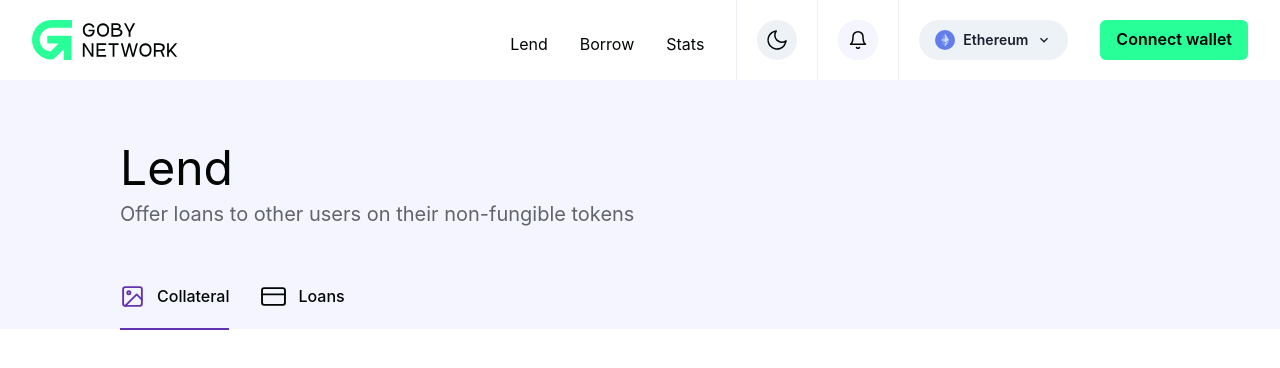
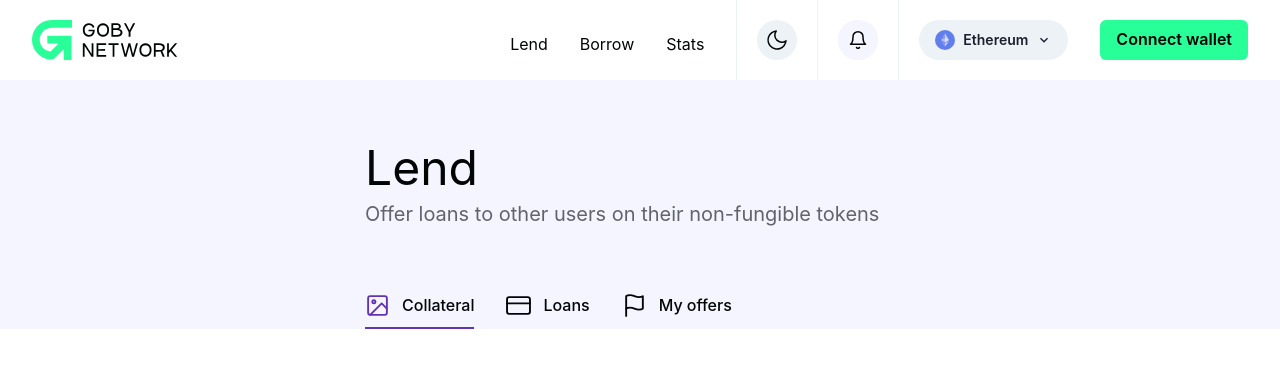
Before and after one commit to paurock/goby, a Next.js app: page / in a window 1280 px wide. Shown: the top 368 px of the page. Built offline with nearby package versions, Linux system fonts and the light colour scheme.

Commit message:
title section done w/o ts

```diff
--- a/src/app/assets/index.ts
+++ b/src/app/assets/index.ts
@@ -1,24 +1,25 @@
-import LogoMobDark from "./logo-mob-dark.svg";
-import LogoMobLight from "./logo-mob-light.svg";
-import LogoDark from "./logo-dark.svg";
-import LogoLight from "./logo-light.svg";
-import LightToggler from "./light-toggler.svg";
-import DarkToggler from "./dark-toggler.svg";
-import Ethereum from "./ethereum.svg";
-import BurgerLight from "./burger.svg";
-import BurgerDark from "./burger-dark.svg";
-import BurgerClose from "./burger-close.svg";
-import BurgerCloseLight from "./burger-close-light.svg";
-import StartWithGoby from "./startWithGoby.svg";
-import StartWtihGobyDark from "./startWithGobyDark.svg";
-import bellLight from "./bellLight.svg";
-import bellDarksvg from "./bellDarksvg.svg";
-import toggleCurrency from "./toggleCurrency.svg";
-import toggleCurrencyDark from "./toggleCurrencyDark.svg";
-import Polygon from "./poligon.svg";
-import bnbChain from "./bnb-chain.svg";
-import collateral from "./collateral.svg";
-import loans from "./loans.svg";
+import LogoMobDark from './logo-mob-dark.svg';
+import LogoMobLight from './logo-mob-light.svg';
+import LogoDark from './logo-dark.svg';
+import LogoLight from './logo-light.svg';
+import LightToggler from './light-toggler.svg';
+import DarkToggler from './dark-toggler.svg';
+import Ethereum from './ethereum.svg';
+import BurgerLight from './burger.svg';
+import BurgerDark from './burger-dark.svg';
+import BurgerClose from './burger-close.svg';
+import BurgerCloseLight from './burger-close-light.svg';
+import StartWithGoby from './startWithGoby.svg';
+import StartWtihGobyDark from './startWithGobyDark.svg';
+import bellLight from './bellLight.svg';
+import bellDarksvg from './bellDarksvg.svg';
+import toggleCurrency from './toggleCurrency.svg';
+import toggleCurrencyDark from './toggleCurrencyDark.svg';
+import Polygon from './poligon.svg';
+import bnbChain from './bnb-chain.svg';
+import collateral from './collateral.svg';
+import loans from './loans.svg';
+import flag from './flag.svg';
 
 export const assetsList = {
   logo: [LogoLight, LogoDark],
@@ -34,13 +35,14 @@ export const assetsList = {
   bellLight: [bellDarksvg, bellLight],
   collateral: [collateral, collateral],
   loans: [loans, loans],
+  flag: [flag, flag],
 };
 export const colorsList = {
-  text: ["E7FFF1", "010504"],
-  textInverted: ["010504", "E7FFF1"],
-  select: ["010504", "F4F5FF"],
-  backgroundBurger: ["010504", "E8E9F8"],
-  mobTogglerLight: ["ffffff", "4242"],
-  keyTextColorUnhover: ["2D323E", "C1C4E9"],
-  keyTextColorHover: ["E7FFF1", "010504"],
+  text: ['E7FFF1', '010504'],
+  textInverted: ['010504', 'E7FFF1'],
+  select: ['010504', 'F4F5FF'],
+  backgroundBurger: ['010504', 'E8E9F8'],
+  mobTogglerLight: ['ffffff', '4242'],
+  keyTextColorUnhover: ['2D323E', 'C1C4E9'],
+  keyTextColorHover: ['E7FFF1', '010504'],
 };
--- a/src/pages/index.tsx
+++ b/src/pages/index.tsx
@@ -1,8 +1,8 @@
-import type { NextPage } from "next";
-import Head from "next/head";
-import { Header, Footer } from "../app";
-import Heading from "../sections/heading";
-import { Container } from "@chakra-ui/react";
+import type { NextPage } from 'next';
+import Head from 'next/head';
+import { Header, Footer } from '../app';
+import TitleSection from '../sections/title-section';
+import { Container } from '@chakra-ui/react';
 
 const Home: NextPage = () => {
   return (
@@ -12,10 +12,12 @@ const Home: NextPage = () => {
         <meta name="description" content="Generated by create next app" />
         <link rel="icon" href="/favicon.ico" />
       </Head>
-      <Header />
-      <main height="calc(90vh)">
-        <Container maxW={["none", "750px", "970px", "1100px", "1440px"]} px={0}>
-          <Heading />
+      <header>
+        <Header />
+      </header>
+      <main>
+        <Container maxW="xxl" minH="calc(90vh)" px={0}>
+          <TitleSection />
         </Container>
       </main>
     </div>
--- a/src/sections/heading/index.tsx
+++ /dev/null
@@ -1,89 +0,0 @@
-import { Flex, Container, VStack } from "@chakra-ui/react";
-import { motion } from "framer-motion";
-import { useState } from "react";
-import { VFlex, Img, useAssets } from "../../shared";
-
-const Tabs = ({ text, collateral, loanLightStore }) => (
-  <Flex maxH="36px" maxW="216px" justify="start" gap="32px">
-    <motion.div
-      style={{
-        display: "flex",
-        fontFamily: "Inter",
-        fontWeight: 500,
-        fontSize: "16px",
-        color: text,
-        gap: "12px",
-        borderBottom: "2px solid #6334B1",
-        height: "46px",
-      }}
-    >
-      <Img
-        src={collateral}
-        w="25px"
-        h="25px"
-        justifySelf="start"
-        alignSelf="start"
-      />
-      Collateral
-    </motion.div>
-    <motion.div
-      style={{
-        display: "flex",
-        fontFamily: "Inter",
-        fontWeight: 500,
-        fontSize: "16px",
-        color: text,
-        gap: "12px",
-        width: "25px",
-        height: "25px",
-      }}
-    >
-      <Img src={loanLightStore} />
-      Loans
-    </motion.div>
-  </Flex>
-);
-
-const Heading = () => {
-  const { text, collateral, loans } = useAssets();
-  const [selectedMenu, setSelectedMenu] = useState("Collateral");
-  return (
-    <Flex
-      bg="#F4F5FF"
-      h={["fit-content", "847px", "847px", "847px", "860px"]}
-      w="100%"
-      maxH="249px"
-      color="#010504"
-    >
-      <Container
-        maxW={["none", "750px", "970px", "1100px", "1440px"]}
-        px={["16px", "16px", "16px", "30px", "120px"]}
-        pt={["32px", "32px", "32px", "54px", "64px"]}
-      >
-        <VFlex>
-          <Flex
-            fontFamily="Inter"
-            fontWeight="400"
-            fontSize="48px"
-            lineHeight="100%"
-          >
-            Lend
-          </Flex>
-          <Flex
-            mt="12px"
-            mb="60px"
-            fontFamily="Inter"
-            fontSize="20px"
-            lineHeight="100%"
-            color={text}
-            opacity="0.6"
-          >
-            Offer loans to other users on their non-fungible tokens
-          </Flex>
-          <Tabs collateral={collateral} loanLightStore={loans} text={text} />
-        </VFlex>
-      </Container>
-    </Flex>
-  );
-};
-export default Heading;
--- /dev/null
+++ b/src/sections/title-section/index.tsx
@@ -0,0 +1,110 @@
+import { Flex, Container, VStack, Box } from '@chakra-ui/react';
+import { motion } from 'framer-motion';
+import { useState } from 'react';
+import { VFlex, Img, useAssets } from '../../shared';
+
+const tabsStyle = {
+  display: 'flex',
+  fontFamily: 'Inter',
+  fontWeight: 500,
+  fontSize: '16px',
+  width: 'fit-content',
+  whiteSpace: 'nowrap',
+  height: '36px',
+  gap: '12px',
+};
+
+const Tabs = ({ text, collateral, loanLightStore, flag }) => (
+  <Flex maxH="36px" justify="start" gap="32px">
+    <motion.div
+      style={{
+        ...tabsStyle,
+        color: text,
+        borderBottom: '2px solid #6334B1',
+      }}
+    >
+      <Img
+        src={collateral}
+        w="25px"
+        h="25px"
+        justifySelf="start"
+        alignSelf="start"
+      />
+      Collateral
+    </motion.div>
+    <motion.div
+      style={{
+        ...tabsStyle,
+        color: text,
+      }}
+    >
+      <Img
+        src={loanLightStore}
+        w="25px"
+        h="25px"
+        justifySelf="start"
+        alignSelf="start"
+      />
+      Loans
+    </motion.div>
+    <motion.div
+      style={{
+        ...tabsStyle,
+        color: text,
+      }}
+    >
+      <Img src={flag} w="25px" h="25px" justifySelf="start" alignSelf="start" />
+      My offers
+    </motion.div>
+  </Flex>
+);
+
+const TitleSection = () => {
+  const { text, collateral, loans, flag } = useAssets();
+  const [selectedMenu, setSelectedMenu] = useState('Collateral');
+  return (
+    <Container
+      bg="#F4F5FF"
+      maxW="full"
+      maxH="249px"
+      h={['fit-content', '847px', '847px', '847px', '860px']}
+      px={['16px', '16px', '16px', '30px', '120px']}
+      pt={['32px', '32px', '32px', '64px', '64px']}
+      color="#010504"
+    >
+      <VFlex
+        mx={['16px', '16px', '16px', '195px', '245px']}
+        justify="space-between"
+        h="185px"
+      >
+        <Box>
+          <Flex
+            fontFamily="Inter"
+            fontWeight="400"
+            fontSize="48px"
+            lineHeight="100%"
+          >
+            Lend
+          </Flex>
+          <Flex
+            mt="12px"
+            fontFamily="Inter"
+            fontSize="20px"
+            lineHeight="100%"
+            color={text}
+            opacity="0.6"
+          >
+            Offer loans to other users on their non-fungible tokens
+          </Flex>
+        </Box>
+        <Tabs
+          collateral={collateral}
+          loanLightStore={loans}
+          text={text}
+          flag={flag}
+        />
+      </VFlex>
+    </Container>
+  );
+};
+export default TitleSection;
```
Also changed, not shown: src/app/Header.tsx (+57 -60 lines), src/app/assets/flag.svg (added).
